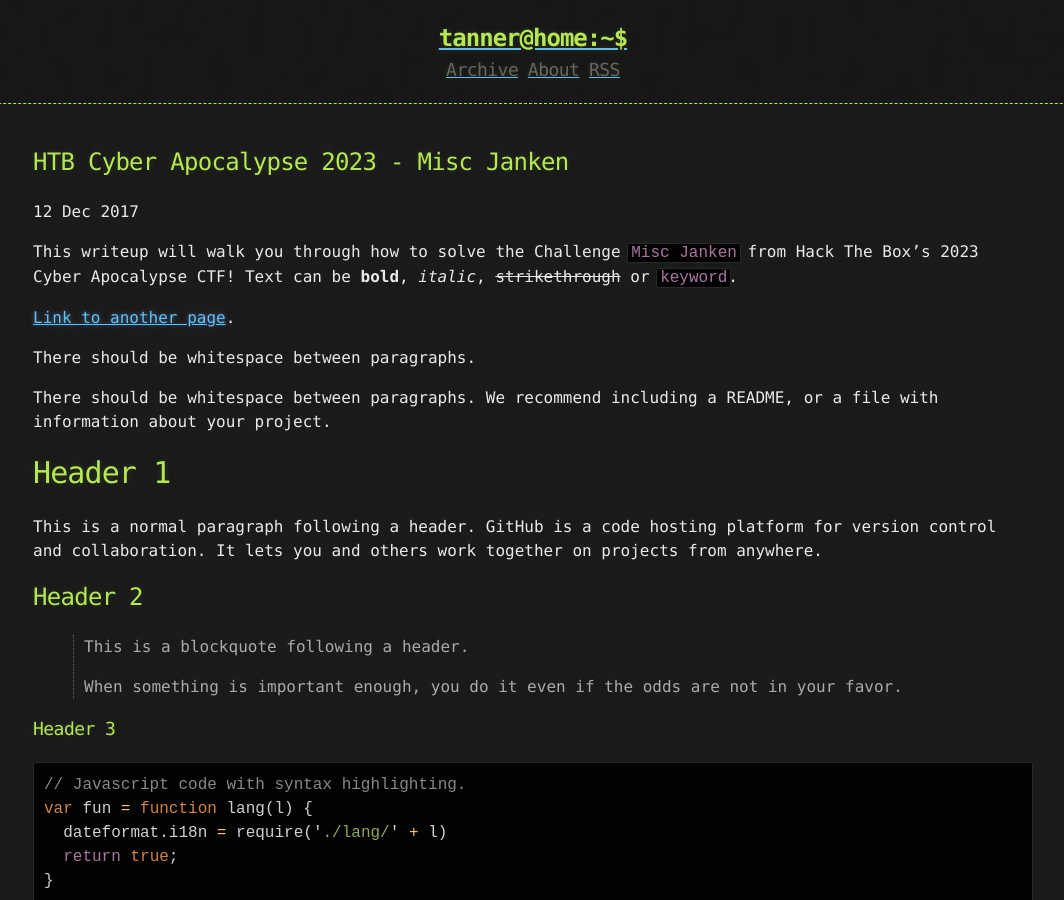
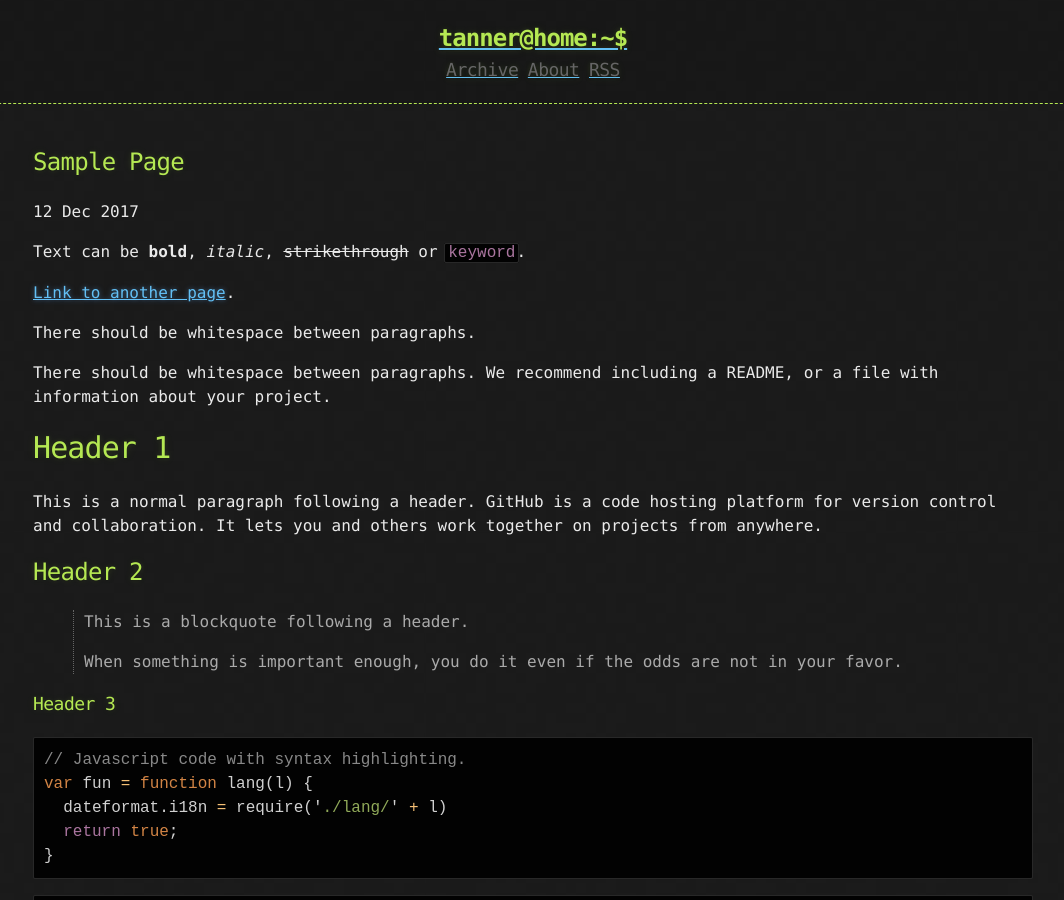
Before and after one commit to Txnn3r/Txnn3r.github.io, a Jekyll site: the page built from _posts/2017-12-12-Sample-Page.md, in a window 1280 px wide and 900 px high. Shown: the whole window, without its empty margins (107-1171 px from the left). Built offline with Jekyll 4.4.1, drawn with Linux system fonts in a browser that asks for light colours.

Commit message:
Update 2017-12-12-Sample-Page.md

```diff
--- a/_posts/2017-12-12-Sample-Page.md
+++ b/_posts/2017-12-12-Sample-Page.md
@@ -1,12 +1,11 @@
 ---
-title: HTB Cyber Apocalypse 2023 - Misc Janken
+title: Sample Page
 published: true
 ---
 
-This writeup will walk you through how to solve the Challenge `Misc Janken` from Hack The Box's 2023 Cyber Apocalypse CTF!
 Text can be **bold**, _italic_, ~~strikethrough~~ or `keyword`.
 
-[Link to another page](https://ctf.umasscybersec.org/team).
+[Link to another page](another-page).
 
 There should be whitespace between paragraphs.
 
```
